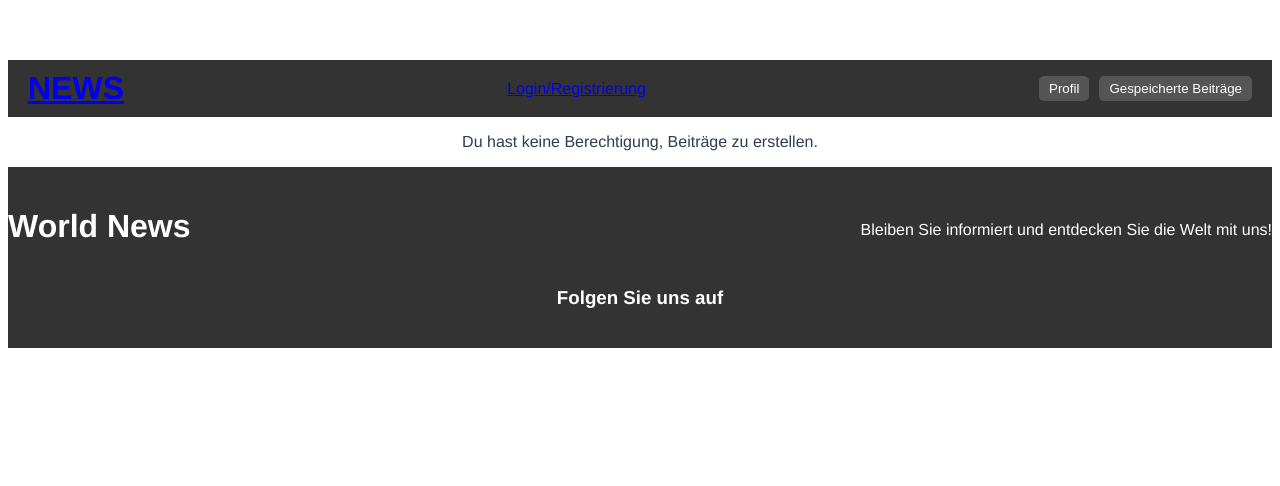
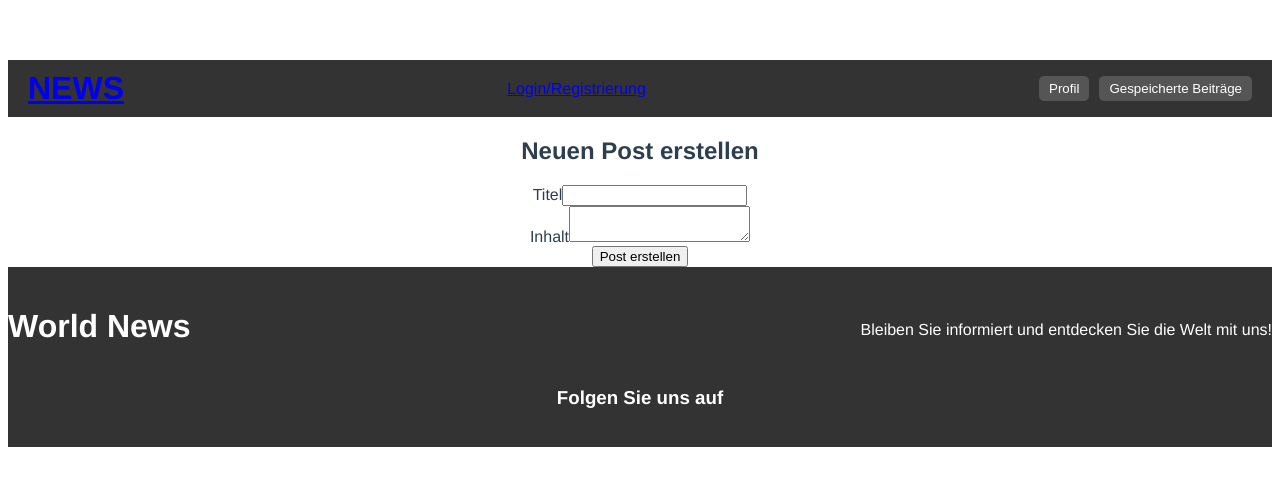
Before and after one commit to CptHamschter/neueDBKonzepte, a Vue app in the folder frontend-nw/: page /nachricht in a window 1280 px wide. Shown: the top 486 px of the page. Built offline with nearby package versions, Linux system fonts and the light colour scheme.

Commit message:
frontend + backend roles

```diff
--- a/frontend-nw/src/components/NachrichtenErstellen.vue
+++ b/frontend-nw/src/components/NachrichtenErstellen.vue
@@ -1,78 +1,51 @@
 <template>
-  <div v-if="userRole === 'journalist'">
-    <h1>Nachricht erstellen</h1>
-    <form @submit.prevent="submitPost">
+  <div>
+    <h2>Neuen Post erstellen</h2>
+    <form @submit.prevent="createPost">
       <div>
-        <label for="title">Titel:</label>
-        <input type="text" id="title" v-model="title">
+        <label for="title">Titel</label>
+        <input type="text" id="title" v-model="post.title" required>
       </div>
       <div>
-        <label for="content">Inhalt:</label>
-        <textarea id="content" v-model="content"></textarea>
+        <label for="content">Inhalt</label>
+        <textarea id="content" v-model="post.content" required></textarea>
       </div>
-      <div>
-        <button type="submit">Nachricht erstellen</button>
-      </div>
+      <button type="submit">Post erstellen</button>
     </form>
-  </div>
-  <div v-else>
-    <p>Du hast keine Berechtigung, Beiträge zu erstellen.</p>
   </div>
 </template>
 
 <script>
 import axios from 'axios';
-import jwt_decode from 'jwt-decode'; // Importieren Sie den benannten Export jwtDecode, um das JWT-Token zu decodieren
 
 export default {
-  name: "NachrichtenErstellen",
   data() {
     return {
-      title: '',
-      content: '',
-      userRole: ''
+      post: {
+        title: '',
+        content: ''
+      }
     };
   },
   methods: {
-    async submitPost() {
+    async createPost() {
       try {
-        // Überprüfen, ob der Benutzer die Rolle eines Journalisten hat
-        if (this.userRole === 'journalist') {
-          const response = await axios.post('http://localhost:27017/api/posts/post-erstellen', {
-            title: this.title,
-            content: this.content
-          });
-          console.log('Nachricht erfolgreich erstellt:', response.data);
-          // Nachricht wurde erfolgreich erstellt, rufe die Beiträge erneut ab
-          this.$emit('postCreated'); // Emit an event to notify parent component
+        const response = await axios.post('http://localhost:27017/api/posts/post-erstellen', this.post, {
+          headers: {
+            'Content-Type': 'application/json',
+            'Authorization': 'Bearer ' + sessionStorage.getItem('token')
+          }
+        });
+        if (response.status === 201) {
+          this.$router.push('/'); // Zur Hauptseite oder einer Bestätigungsseite navigieren
+          console.log('Post erfolgreich erstellt:', response.data);
         } else {
-          console.log('Du hast keine Berechtigung, Beiträge zu erstellen.');
-          // Hier kannst du eine Meldung anzeigen, dass der Benutzer keine Berechtigung hat
+          console.error('Fehler beim Erstellen des Posts:', response.data);
         }
       } catch (error) {
-        console.error('Fehler beim Erstellen der Nachricht:', error);
-        // Hier kannst du eine Fehlermeldung anzeigen
-      }
-    },
-    // Methode zum Extrahieren der Benutzerrolle aus dem JWT-Token
-    extractUserRoleFromToken(token) {
-      try {
-        const decodedToken = jwt_decode(token);
-        console.log('Decoded Token:', decodedToken); // Überprüfen Sie, ob das Token erfolgreich decodiert wurde und die Benutzerrolle vorhanden ist
-        return decodedToken.role;
-      } catch (error) {
-        console.error('Fehler beim Extrahieren der Benutzerrolle aus dem Token:', error);
-        return null;
+        console.error('Fehler:', error.response.data);
       }
     }
-  },
-  mounted() {
-    const token = sessionStorage.getItem('token');
-    console.log('Token:', token); // Überprüfen Sie, ob das Token korrekt im Session Storage gespeichert ist
-    if (token) {
-      this.userRole = this.extractUserRoleFromToken(token);
-      console.log('User Role:', this.userRole); // Überprüfen Sie, ob die Benutzerrolle erfolgreich extrahiert wurde
-    }
   }
-};
+}
 </script>
```
Also changed, not shown: 1 other file (tests, documents, lock files or other folders).
